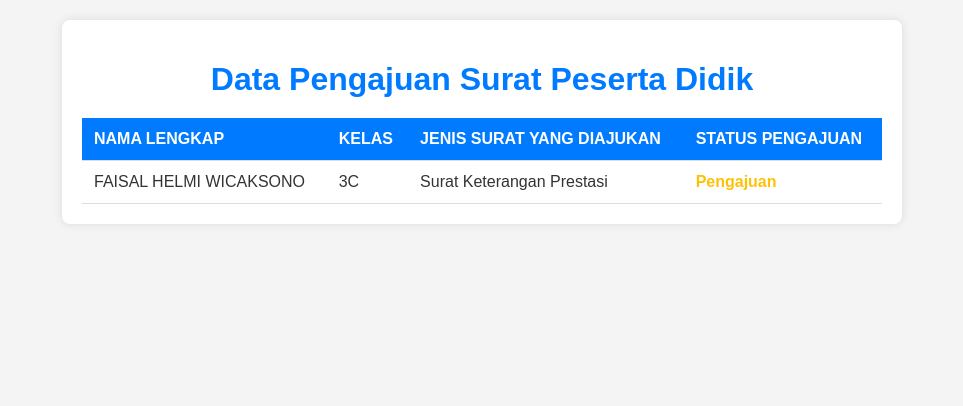
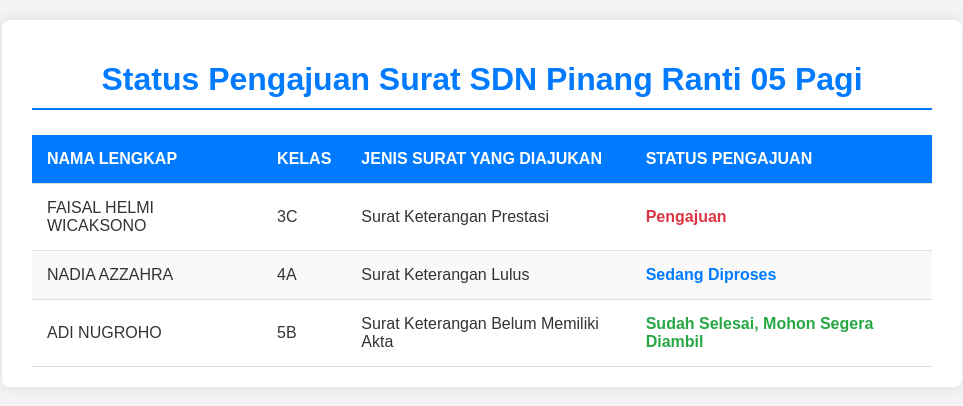
Before and after one commit to faisalhelmi/pengajuansuratonline, a plain HTML site: page index.html in a window 1280 px wide. Shown: the whole page, without its empty margins (158-1121 px from the left). Drawn offline with Linux system fonts and the light colour scheme.

Commit message:
added per 9.55 23/9

```diff
--- a/index.html
+++ b/index.html
@@ -3,7 +3,7 @@
 <head>
     <meta charset="UTF-8">
     <meta name="viewport" content="width=device-width, initial-scale=1.0">
-    <title>Data Pengajuan Surat</title>
+    <title>Status Pengajuan Surat SDN Pinang Ranti 05 Pagi</title>
     <style>
         body {
             font-family: Arial, sans-serif;
@@ -13,17 +13,19 @@
             padding: 20px;
         }
         .container {
-            max-width: 800px;
+            max-width: 900px;
             margin: auto;
             background: #fff;
-            padding: 20px;
+            padding: 20px 30px;
             border-radius: 8px;
-            box-shadow: 0 0 10px rgba(0, 0, 0, 0.1);
+            box-shadow: 0 0 15px rgba(0, 0, 0, 0.1);
         }
         h1 {
             text-align: center;
             color: #007BFF;
-            margin-bottom: 20px;
+            margin-bottom: 25px;
+            border-bottom: 2px solid #007BFF;
+            padding-bottom: 10px;
         }
         table {
             width: 100%;
@@ -31,7 +33,7 @@
             margin-top: 20px;
         }
         th, td {
-            padding: 12px;
+            padding: 15px;
             text-align: left;
             border-bottom: 1px solid #ddd;
         }
@@ -41,20 +43,29 @@
             text-transform: uppercase;
         }
         tr:nth-child(even) {
-            background-color: #f2f2f2;
+            background-color: #f9f9f9;
+        }
+        tr:hover {
+            background-color: #f1f1f1;
         }
         .status-pengajuan {
             font-weight: bold;
         }
         .status-pengajuan.pengajuan {
-            color: #FFC107; /* Kuning */
+            color: #DC3545; /* Merah */
+        }
+        .status-pengajuan.diproses {
+            color: #007BFF; /* Biru */
+        }
+        .status-pengajuan.selesai {
+            color: #28A745; /* Hijau */
         }
     </style>
 </head>
 <body>
 
 <div class="container">
-    <h1>Data Pengajuan Surat Peserta Didik</h1>
+    <h1>Status Pengajuan Surat SDN Pinang Ranti 05 Pagi</h1>
     <table>
         <thead>
             <tr>
@@ -71,6 +82,18 @@
                 <td>Surat Keterangan Prestasi</td>
                 <td class="status-pengajuan pengajuan">Pengajuan</td>
             </tr>
+            <tr>
+                <td>NADIA AZZAHRA</td>
+                <td>4A</td>
+                <td>Surat Keterangan Lulus</td>
+                <td class="status-pengajuan diproses">Sedang Diproses</td>
+            </tr>
+            <tr>
+                <td>ADI NUGROHO</td>
+                <td>5B</td>
+                <td>Surat Keterangan Belum Memiliki Akta</td>
+                <td class="status-pengajuan selesai">Sudah Selesai, Mohon Segera Diambil</td>
+            </tr>
         </tbody>
     </table>
 </div>
```
